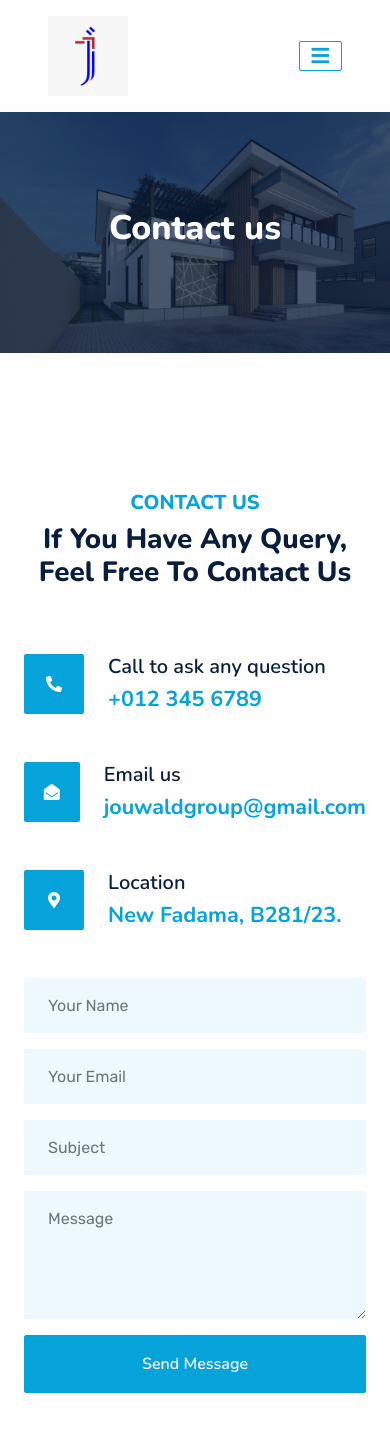
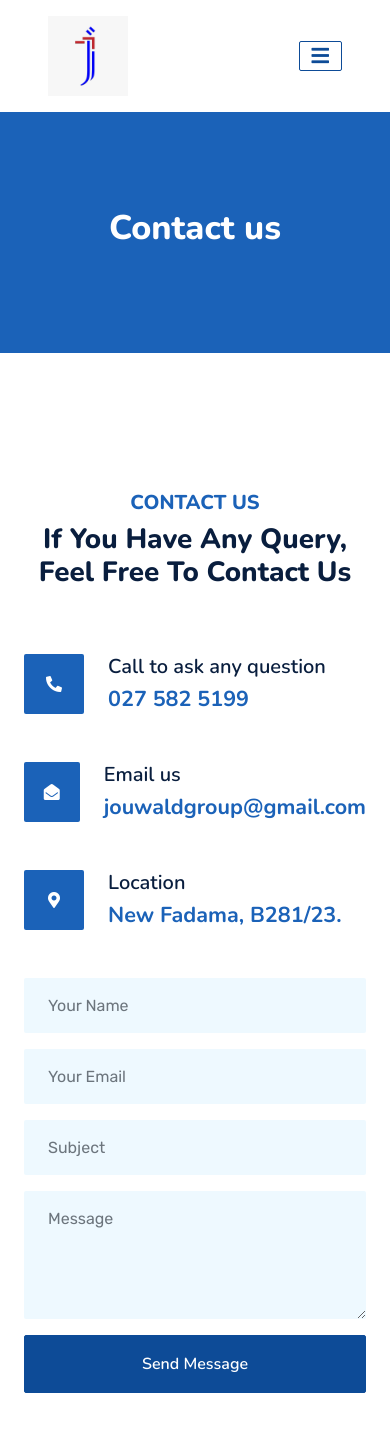
Before and after one commit to Fredasante/jouwald-group, a plain HTML site: page contact.html in a window 390 px wide. Shown: the top 1439 px of the page. Drawn offline with nearby package versions, Linux system fonts and the light colour scheme.

Commit message:
update: contact phone & appearance

```diff
--- a/contact.html
+++ b/contact.html
@@ -157,7 +157,7 @@
               </div>
               <div class="ps-4">
                 <h5 class="mb-2">Call to ask any question</h5>
-                <h4 class="text-primary mb-0">+012 345 6789</h4>
+                <h4 class="text-primary mb-0">027 582 5199</h4>
               </div>
             </div>
           </div>
--- a/css/style.css
+++ b/css/style.css
@@ -137,7 +137,7 @@ h6,
 
 .navbar-dark .navbar-nav .nav-link:hover,
 .navbar-dark .navbar-nav .nav-link.active {
-  color: var(--primary);
+  color: #ddd8d8;
 }
 
 .navbar-dark .navbar-brand h1 {
@@ -145,8 +145,8 @@ h6,
 }
 
 .navbar-dark .navbar-toggler {
-  color: var(--primary) !important;
-  border-color: var(--primary) !important;
+  color: #0d4b97 !important;
+  border-color: #0d4b97 !important;
 }
 
 @media (max-width: 991.98px) {
@@ -189,7 +189,7 @@ h6,
     height: 2px;
     bottom: -1px;
     left: 50%;
-    background: var(--primary);
+    background: #1261c2;
     transition: 0.5s;
   }
 
@@ -405,3 +405,16 @@ h6,
 .display-none {
   display: none;
 }
+
+.bg-primary {
+  background: #1b62b8 !important;
+}
+
+.text-primary {
+  color: #1b62b8 !important;
+}
+
+.btn-primary {
+  background: #0d4b97 !important;
+  border: 1px solid #0d4b97 !important;
+}
```
